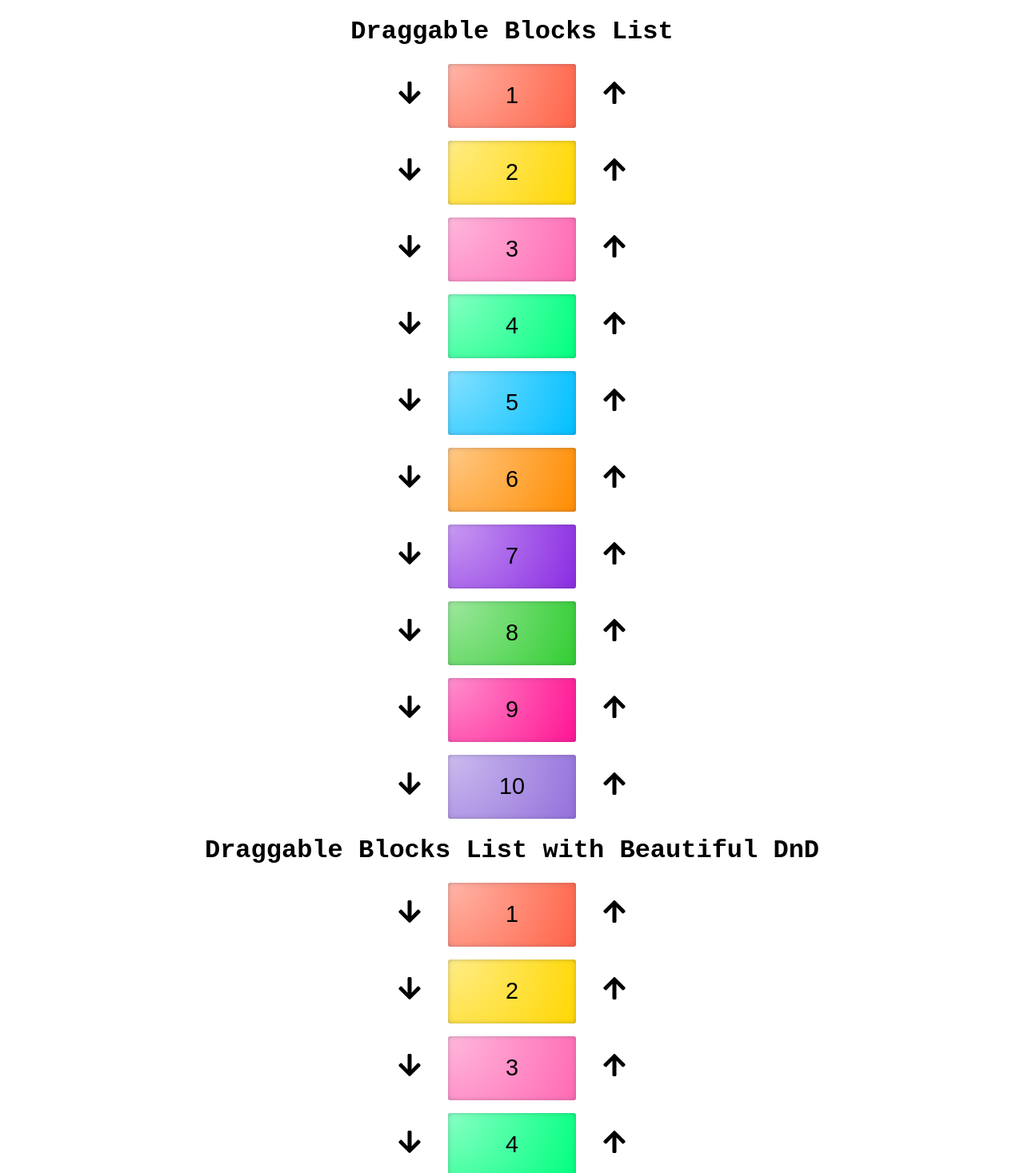
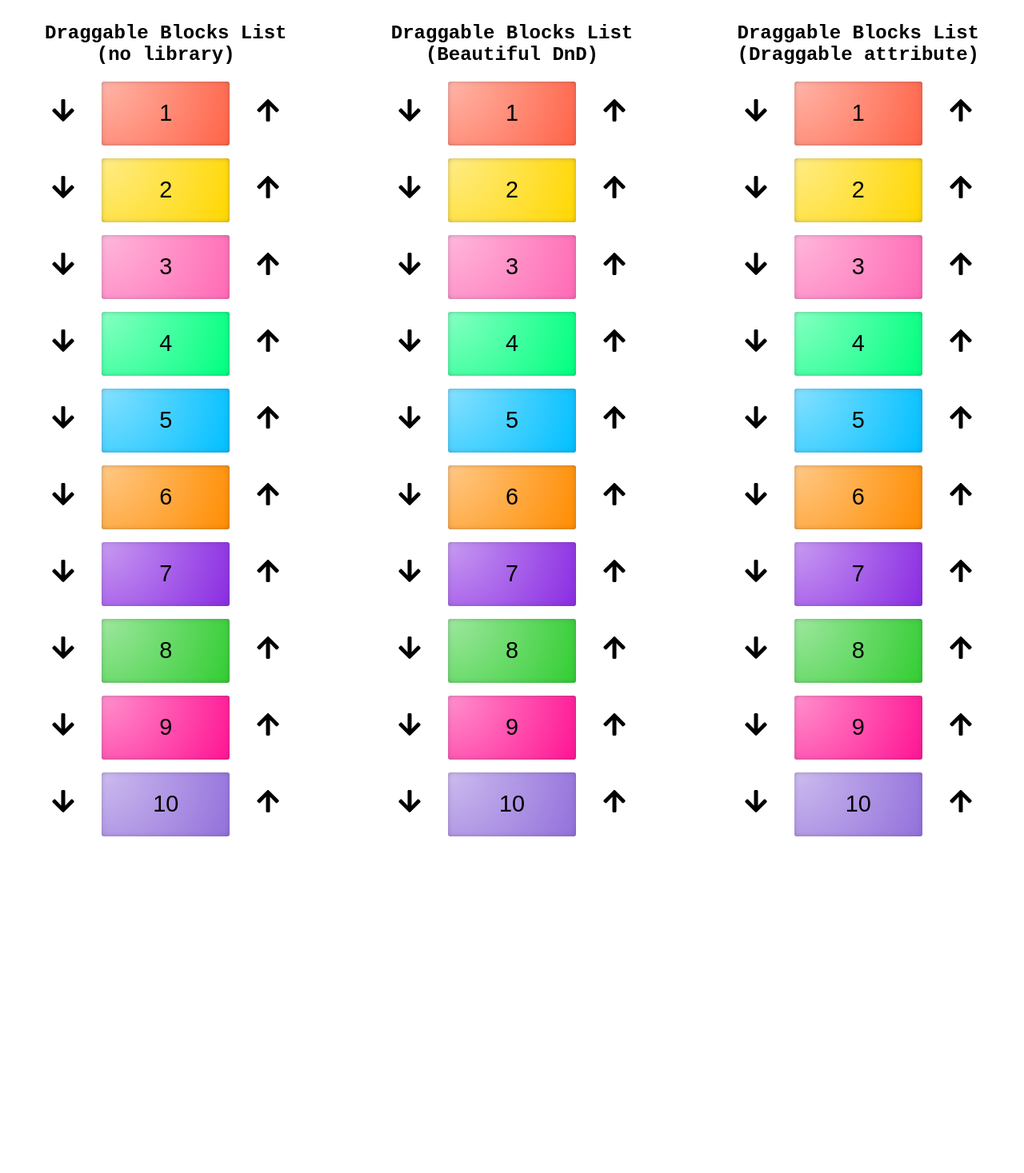
Before and after one commit to mg300/draggableBlocksList, a React (Create React App) app: page / in a window 1280 px wide. Shown: the top 1467 px of the page at 80% size. After the commit the page ends 1070 px from the top, so only its background shows below. Built offline with nearby package versions, Linux system fonts and the light colour scheme.

Commit message:
final fixes

```diff
--- a/src/App.jsx
+++ b/src/App.jsx
@@ -1,14 +1,19 @@
 import DraggableBlocksList from "./DraggableBlocksList";
-import DraggableBlocksList2 from "./DraggableBlocksListNoLibrary";
+import DraggableBlocksListNoLibrary from "./DraggableBlocksListNoLibrary";
 import DraggableBlocksListDnD from "./DraggableBlocksListDnD";
-
+import styled from "styled-components";
+const Panel = styled.div`
+  display: flex;
+  justify-content: space-between;
+  margin: 0 3rem;
+`;
 function App() {
   return (
-    <>
-      <DraggableBlocksList2 />
+    <Panel>
+      <DraggableBlocksListNoLibrary />
       <DraggableBlocksListDnD />
       <DraggableBlocksList />
-    </>
+    </Panel>
   );
 }
 
--- a/src/DraggableBlocksList.jsx
+++ b/src/DraggableBlocksList.jsx
@@ -2,7 +2,7 @@
 import styled from "styled-components";
 import { FaArrowDown, FaArrowUp } from "react-icons/fa";
 
-const Title = styled.h1`
+const Title = styled.h2`
   text-align: center;
   font-family: "Courier New", Courier, monospace;
 `;
@@ -121,14 +121,16 @@
     setTimeout(() => swapPlace(blockIndex + 1, blockIndex), 300);
   }
   return (
-    <>
-      <Title>Draggable Blocks List</Title>
+    <div>
+      <Title>
+        Draggable Blocks List <br></br>(Draggable attribute)
+      </Title>
       <List>
         {BlocksList.map((block, index) => (
           <BlockWrapper
             id={block.num}
             key={block.num}
-            data-index={index} // Używaj data-index zamiast klucza
+            data-index={index}
             onDragStart={(e) => onDragStart(e)}
             onDragOver={(e) => e.preventDefault()}
             onDragEnter={(e) => onDragEnter(e)}
@@ -147,7 +149,7 @@
           </BlockWrapper>
         ))}
       </List>
-    </>
+    </div>
   );
 }
 
--- a/src/DraggableBlocksListDnD.jsx
+++ b/src/DraggableBlocksListDnD.jsx
@@ -3,7 +3,7 @@
 import { FaArrowDown, FaArrowUp } from "react-icons/fa";
 import { DragDropContext, Draggable, Droppable } from "react-beautiful-dnd";
 
-const Title = styled.h1`
+const Title = styled.h2`
   text-align: center;
   font-family: "Courier New", Courier, monospace;
 `;
@@ -15,7 +15,6 @@
 
 const BlockWrapper = styled.div`
   position: relative;
-  display: flex;
   display: flex;
   gap: 2rem;
   align-items: center;
@@ -119,8 +118,10 @@
     swapPlace(result.source.index, result.destination.index);
   }
   return (
-    <>
-      <Title>Draggable Blocks List with Beautiful DnD</Title>
+    <div>
+      <Title>
+        Draggable Blocks List<br></br>(Beautiful DnD)
+      </Title>
       <DragDropContext onDragEnd={handleOnDragEnd}>
         <Droppable droppableId="droppable">
           {(provided) => (
@@ -152,7 +153,7 @@
           )}
         </Droppable>
       </DragDropContext>
-    </>
+    </div>
   );
 }
 
--- a/src/DraggableBlocksListNoLibrary.jsx
+++ b/src/DraggableBlocksListNoLibrary.jsx
@@ -2,7 +2,7 @@
 import styled from "styled-components";
 import { FaArrowDown, FaArrowUp } from "react-icons/fa";
 
-const Title = styled.h1`
+const Title = styled.h2`
   text-align: center;
   font-family: "Courier New", Courier, monospace;
 `;
@@ -69,7 +69,7 @@
     transform: scale(0.9);
   }
 `;
-function DraggableBlocksList() {
+function DraggableBlocksListNoLibrary() {
   const [animationUp, setAnimationUp] = useState(-1);
   const [animationDown, setAnimationDown] = useState(-1);
   const listContainer = useRef();
@@ -165,8 +165,10 @@
     }
   }
   return (
-    <>
-      <Title>Draggable Blocks List</Title>
+    <div>
+      <Title>
+        Draggable Blocks List<br></br>(no library)
+      </Title>
       <List ref={listContainer}>
         {BlocksList.map((block, index) => (
           <BlockWrapper
@@ -187,8 +189,8 @@
           </BlockWrapper>
         ))}
       </List>
-    </>
+    </div>
   );
 }
 
-export default DraggableBlocksList;
+export default DraggableBlocksListNoLibrary;
```
